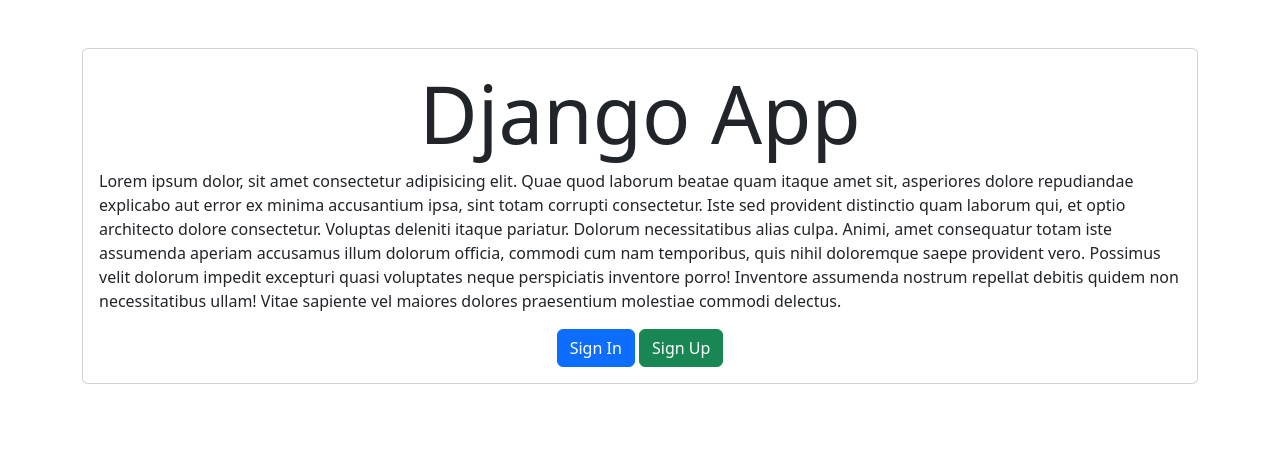
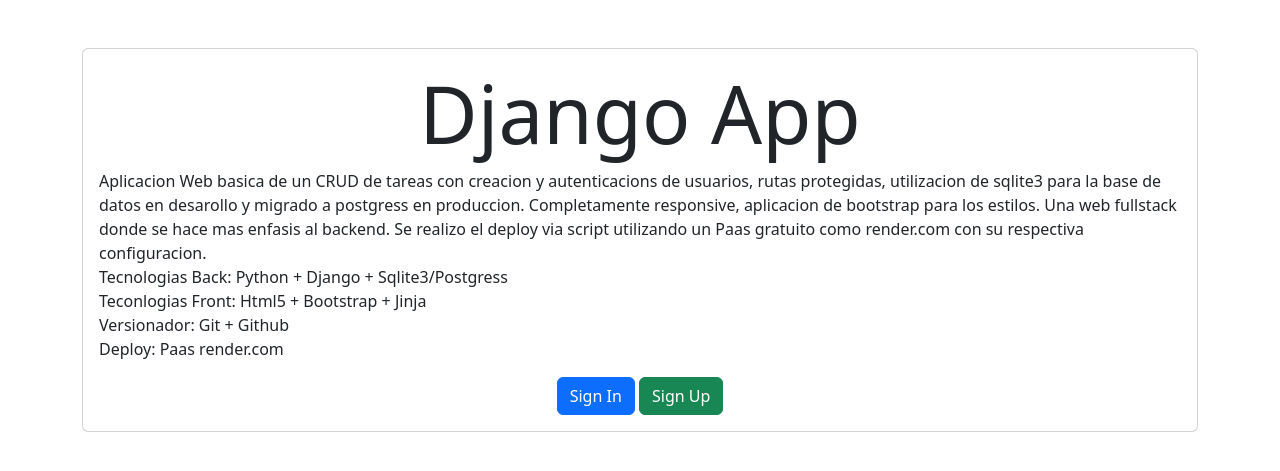
Before and after one commit to ciscate/django-auth.crud, a Django app: page / in a window 1280 px wide. Shown: the part 56-527 px from the top of the page. Run offline with Django 5.2, Linux system fonts and the light colour scheme.

Commit message:
home.html edited

```diff
--- a/tasks/templates/home.html
+++ b/tasks/templates/home.html
@@ -14,7 +14,14 @@
         <section class="card card-body">
             <h1 class="display-1 text-center">Django App</h1>
         <p>
-            Lorem ipsum dolor, sit amet consectetur adipisicing elit. Quae quod laborum beatae quam itaque amet sit, asperiores dolore repudiandae explicabo aut error ex minima accusantium ipsa, sint totam corrupti consectetur. Iste sed provident distinctio quam laborum qui, et optio architecto dolore consectetur. Voluptas deleniti itaque pariatur. Dolorum necessitatibus alias culpa. Animi, amet consequatur totam iste assumenda aperiam accusamus illum dolorum officia, commodi cum nam temporibus, quis nihil doloremque saepe provident vero. Possimus velit dolorum impedit excepturi quasi voluptates neque perspiciatis inventore porro! Inventore assumenda nostrum repellat debitis quidem non necessitatibus ullam! Vitae sapiente vel maiores dolores praesentium molestiae commodi delectus.
+            Aplicacion Web basica de un CRUD de tareas con creacion y autenticacions de usuarios, rutas protegidas, utilizacion de sqlite3 para la base de datos en desarollo y migrado a postgress en produccion.
+            Completamente responsive, aplicacion de bootstrap para los estilos.
+            Una web fullstack donde se hace mas enfasis al backend.
+            Se realizo el deploy via script utilizando un Paas gratuito como render.com con su respectiva configuracion.<br>
+            Tecnologias Back: Python + Django + Sqlite3/Postgress <br>
+            Teconlogias Front: Html5 + Bootstrap + Jinja <br>
+            Versionador: Git + Github <br>
+            Deploy: Paas render.com
         </p>
         <div class="container text-center">
             <a class="btn btn-primary" href="/signin">
```
